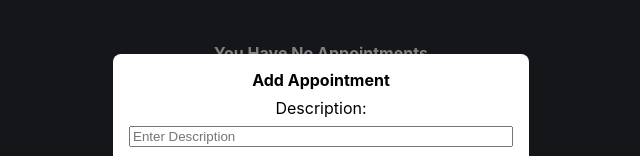
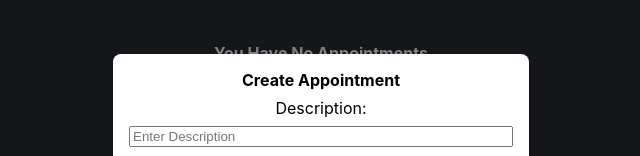
Before and after one commit to brandondorner/appointment-scheduler, a React (Create React App) app: page / in a window 1280 px wide. Both pictures are taken after a click on the button "ADD APPOINTMENT". Shown: the part 137-293 px from the top of the page, without its empty margins (319-959 px from the left). Built offline with nearby package versions, Linux system fonts and the light colour scheme.

Commit message:
Add dynamic form header based on formMode

```diff
--- a/src/components/Appointments/AddAppointmentButton.jsx
+++ b/src/components/Appointments/AddAppointmentButton.jsx
@@ -5,7 +5,7 @@ const AddAppointmentButton = () => {
   const { setFormMode, setIsFormOpen, setSelectedAppointment } = useContext(AppointmentsContext)
 
   const onAdd = useCallback(() => {
-    setFormMode('create')
+    setFormMode('Create')
     setIsFormOpen(true)
     setSelectedAppointment({})
   }, [])
--- a/src/components/Appointments/AppointmentForm/AppointmentForm.jsx
+++ b/src/components/Appointments/AppointmentForm/AppointmentForm.jsx
@@ -41,12 +41,12 @@ const AppointmentForm = () => {
       <form
         onSubmit={(event) => {
           event.preventDefault()
-          formMode === 'edit' ? onEditAppointment() : onNewAppointment()
+          formMode === 'Edit' ? onEditAppointment() : onNewAppointment()
           setIsFormOpen(false)
         }}
       >
         <div className="appt-form-container">
-          <b>Add Appointment</b>
+          <b>{formMode} Appointment</b>
           <label>Description:</label>
           <input
             onChange={(event) => setDescription(event.target.value)}
--- a/src/components/Appointments/Appointments.jsx
+++ b/src/components/Appointments/Appointments.jsx
@@ -28,7 +28,7 @@ const Appointments = () => {
   )
 
   const onEditAppointment = useCallback((appointment) => {
-    setFormMode('edit')
+    setFormMode('Edit')
     setIsFormOpen(true)
     setSelectedAppointment(appointment)
   }, [])
```
